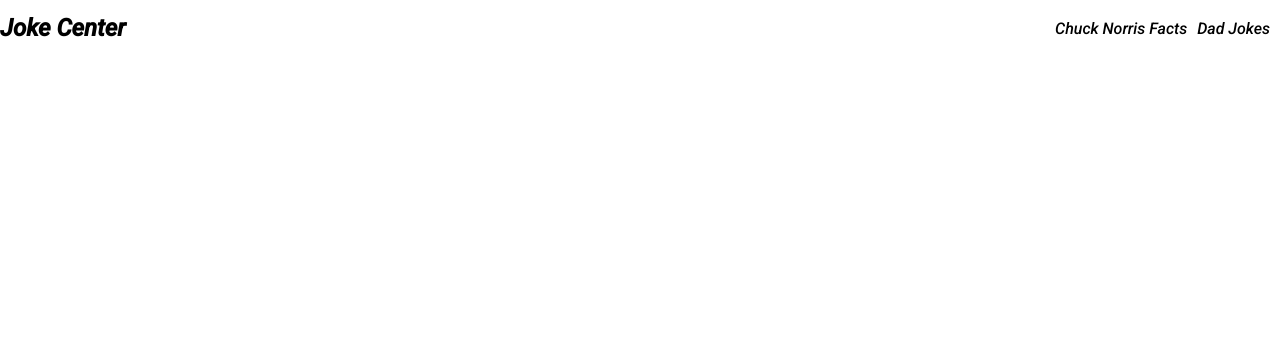
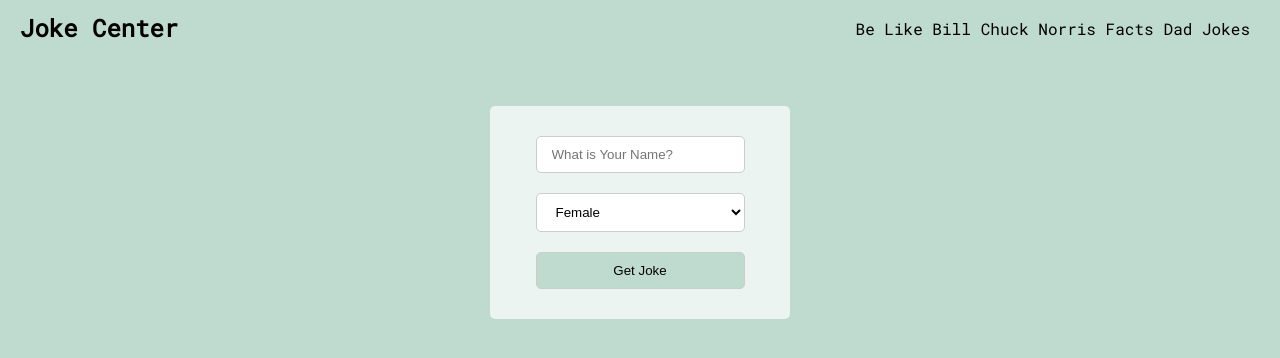
Before and after one commit to ThiagoNunesBatista-zz/joke-center, a React (Create React App) app: page /be-like-bill in a window 1280 px wide. Shown: the top 358 px of the page. Built offline with nearby package versions, Linux system fonts and the light colour scheme.

Commit message:
Add Be Like Bill

```diff
--- a/package.json
+++ b/package.json
@@ -9,12 +9,14 @@
     "@testing-library/react": "^9.5.0",
     "@testing-library/user-event": "^7.2.1",
     "antd": "^4.1.3",
+    "formik": "^2.1.4",
     "react": "^16.13.1",
     "react-dom": "^16.13.1",
     "react-router-dom": "^5.1.2",
     "react-scripts": "3.4.1",
     "standard": "^14.3.3",
-    "styled-components": "^5.1.0"
+    "styled-components": "^5.1.0",
+    "yup": "^0.28.5"
   },
   "scripts": {
     "start": "react-scripts start",
--- /dev/null
+++ b/src/components/BeLikeBill.js
@@ -0,0 +1,87 @@
+// External Components
+import React, { useState } from 'react'
+import styled from 'styled-components'
+import { Formik, Form, Field, ErrorMessage } from 'formik'
+import * as Yup from 'yup'
+
+const BeLikeBill = () => {
+  const [imageUrl, setImageUrl] = useState(null)
+
+  const getJoke = async ({ name, gender }) => {
+    name = name.replace(/ /g, '%20')
+    const url = `https://belikebill.ga/billgen-API.php?default=1&sex=${gender}&name=${name}`
+
+    setImageUrl(url)
+  }
+
+  return (
+    <div>
+      <Formik
+        initialValues={{ name: '', gender: 'f' }}
+        validationSchema={Yup.object({
+          name: Yup.string().required('Please Fill Out With Our Name')
+        })}
+
+        onSubmit={({ name, gender }, { setSubmitting }) => {
+          getJoke({ name, gender })
+          setSubmitting(false)
+        }}
+      >
+        <FormContainer>
+          <Form>
+            <Field type='text' id='name' name='name' placeholder='What is Your Name?' />
+            <ErrorMessage name='name' />
+
+            <Field as='select' name='gender' id='gender'>
+              <option value='f'>Female</option>
+              <option value='m'>Male</option>
+            </Field>
+
+            <button type='submit'>Get Joke</button>
+          </Form>
+        </FormContainer>
+      </Formik>
+
+      <Image src={imageUrl} />
+    </div>
+  )
+}
+
+const Image = styled.img`
+  width: 500px;
+`
+
+const FormContainer = styled.div`
+  display: flex;
+  align-items: center;
+  justify-content: center;
+  flex-direction: column;
+  background: #EBF4F0;
+  margin: 50px auto;
+  max-width: 300px;
+  border-radius: 5px;
+  padding: 10px 20px;
+
+
+  input, select, button {
+    border: none;
+    display: block;
+    border-radius: 5px;
+    padding: 10px 15px;
+    margin: 20px 0px;
+    width: 100%;
+    background: #FFF;
+    border: 1px solid #ccc;
+  }
+
+  button[type='submit']{
+    background: #BFDBCF;
+  }
+
+  button[type='submit']:hover {
+    cursor: pointer;
+    background: #72837C;
+  }
+`
+
+export default BeLikeBill
--- a/src/components/Home.js
+++ b/src/components/Home.js
@@ -8,7 +8,7 @@ const Home = () => {
     <>
       <HomeWrapper>
         <Title>Welcome to Joke Center</Title>
-        <Subtitle>We Use Public APIs to Get Jokes And Give You Some Fun</Subtitle>
+        <Subtitle>We Use Public APIs to Get Jokes And Make Your Day Happier</Subtitle>
         <a href='https:/github.com/ThiagoNunesBatista/joke-center' target='_blank' rel='noopener noreferrer'>
           <GitHubIcon style={{ fontSize: '40px' }} />
         </a>
@@ -27,7 +27,8 @@ const HomeWrapper = styled.div`
   align-items: center;
   justify-content: center;
   flex-direction: column;
-  margin: 0 auto;`
+  margin: 0 auto;
+  `
 
 const Title = styled.h1`
   font-size: 30px;
--- a/src/components/Navbar.js
+++ b/src/components/Navbar.js
@@ -9,6 +9,7 @@ const Navbar = () => {
       <h2><Link to='/'>Joke Center</Link></h2>
 
       <ul>
+        <li><Link to='/be-like-bill'>Be Like Bill</Link></li>
         <li><Link to='/chuck-norris'>Chuck Norris Facts</Link></li>
         <li><Link to='/dad-jokes'>Dad Jokes</Link></li>
       </ul>
@@ -17,13 +18,14 @@ const Navbar = () => {
 }
 
 const Nav = styled.nav`
-  width: 100vw;
+  width: 100%;
   height: 7vh;
   margin: 0 auto;
   max-width: 1280px;
   display: flex;
   justify-content: space-between;
   align-items: center;
+  padding: 20px;
 
   ul {
     display: flex;
--- a/src/index.css
+++ b/src/index.css
@@ -1,5 +1,5 @@
-/* Load External Font */
-@import url('https://fonts.googleapis.com/css2?family=Roboto:ital,wght@1,500&display=swap');
+/* External Fonts */
+@import url('https://fonts.googleapis.com/css2?family=Roboto+Mono&display=swap');
 
 /* Reset CSS */
 * {
@@ -10,7 +10,8 @@
 }
 
 body {
-  font-family: 'Roboto', sans-serif;
+  font-family: 'Roboto Mono', monospace;
+  background: #BFDBCF;
 }
 
 body, html {
--- a/src/routes.js
+++ b/src/routes.js
@@ -6,6 +6,7 @@ import styled from 'styled-components'
 // Internal Components
 import Home from './components/Home'
 import Navbar from './components/Navbar'
+import BeLikeBill from './components/BeLikeBill'
 import ChuckNorrisFacts from './components/ChuckNorrisFacts'
 import DadJokes from './components/DadJokes'
 
@@ -16,6 +17,7 @@ const routes = () => {
       <Switch>
         <Container>
           <Route path='/' exact component={Home} />
+          <Route path='/be-like-bill' exact component={BeLikeBill} />
           <Route path='/chuck-norris' exact component={ChuckNorrisFacts} />
           <Route path='/dad-jokes' exact component={DadJokes} />
         </Container>
```
Also changed, not shown: 2 other files (tests, documents, lock files or other folders).
